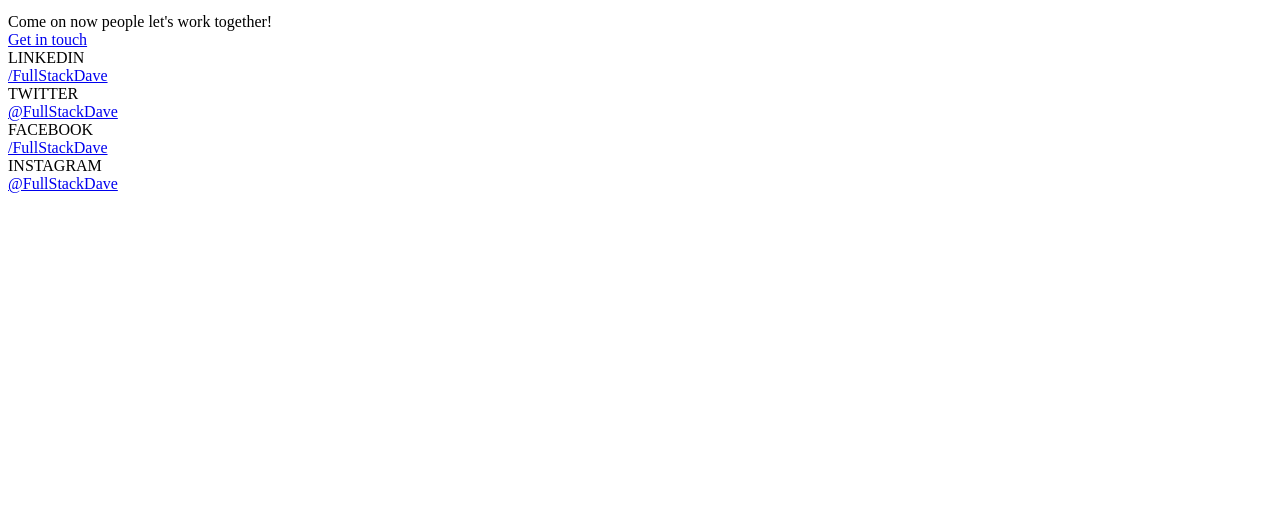
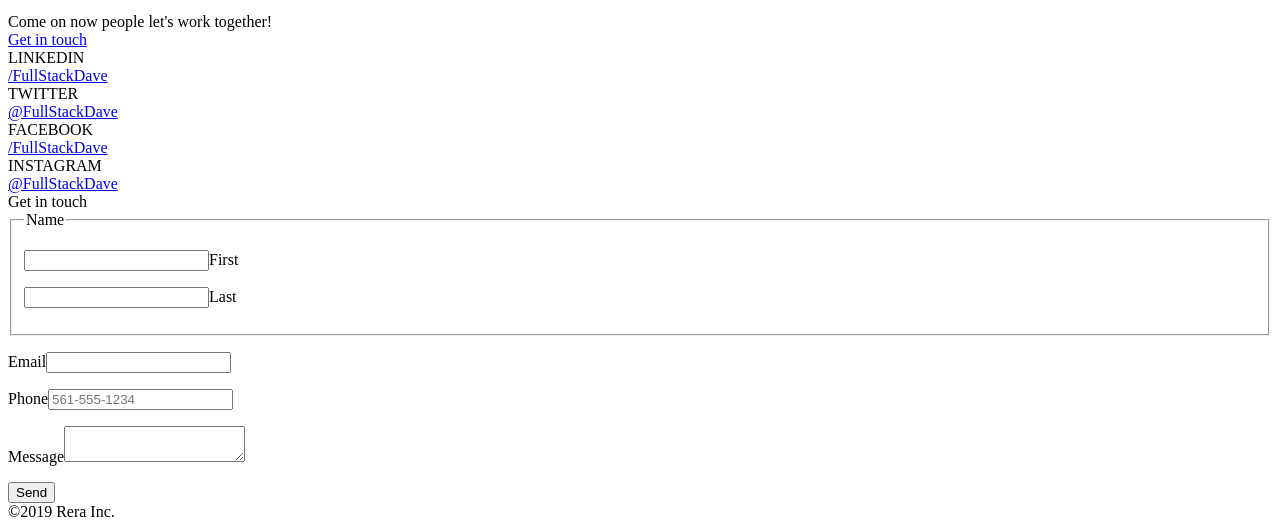
Before and after one commit to rera/davidcabrera.me, a Gatsby site: page / in a window 1280 px wide. Shown: the part 507-1036 px from the top of the page. Before the commit the page ends 800 px from the top, so only its background shows below. Built offline with nearby package versions, Linux system fonts and the light colour scheme; Gatsby itself is replaced by a stand-in of ours.

Commit message:
add contact form + footer

```diff
--- /dev/null
+++ b/src/components/contact.js
@@ -0,0 +1,70 @@
+import React from "react"
+
+class Contact extends React.Component {
+  constructor(props) {
+    super(props);
+    this.state = {
+      nameFirst: '',
+      nameLast: '',
+      email: '',
+      phone: '',
+      message: ''
+    };
+    this.handleInputChange = this.handleInputChange.bind(this);
+    this.handleSubmit = this.handleSubmit.bind(this);
+  }
+
+  handleInputChange(event) {
+    const target = event.target;
+    const value = target.type === 'checkbox' ? target.checked : target.value;
+    const name = target.name;
+
+    this.setState({
+      [name]: value
+    });
+  }
+
+  handleSubmit(event) {
+    console.log(this.state);
+
+    const button = document.querySelector('#contact > form > input[type="submit"]');
+    button.disabled = true
+    button.value = "Sending"
+  }
+
+  render() {
+    return (
+      <section id="contact">
+        <header>{this.props.header}</header>
+        <form onSubmit={this.handleSubmit} method="POST" action="https://formspree.io/david@rerainc.com">
+          <fieldset class="name">
+            <legend>Name</legend>
+            <p>
+              <input type="text" name="nameFirst" value={this.state.nameFirst} onChange={this.handleInputChange} />
+              <label for="nameFirst">First</label>
+            </p>
+            <p>
+              <input type="text" name="nameLast" value={this.state.nameLast} onChange={this.handleInputChange} />
+              <label for="nameLast">Last</label>
+            </p>
+          </fieldset>
+          <p>
+            <label for="email">Email</label>
+            <input type="email" name="email" value={this.state.email} onChange={this.handleInputChange} />
+          </p>
+          <p>
+            <label for="phone">Phone</label>
+            <input type="tel" name="phone" pattern="[0-9]{3}-[0-9]{3}-[0-9]{4}" placeholder="561-555-1234" value={this.state.phone} onChange={this.handleInputChange} />
+          </p>
+          <p>
+            <label for="message">Message</label>
+            <textarea name="message" value={this.state.message} onChange={this.handleInputChange} />
+          </p>
+          <input type="submit" value={this.props.submitText} onChange={this.handleInputChange} />
+        </form>
+      </section>
+    );
+  }
+}
+
+export default Contact
--- /dev/null
+++ b/src/components/footer.js
@@ -0,0 +1,13 @@
+import React from "react"
+
+class Footer extends React.Component {
+  render() {
+    return (
+			<footer id="footer">
+				&copy;{(new Date().getFullYear())} {this.props.company}
+			</footer>
+		)
+  }
+}
+
+export default Footer
--- a/src/components/teaser.js
+++ b/src/components/teaser.js
@@ -4,7 +4,7 @@
   render() {
     return (
 			<section class="teaser">
-				<header>{this.props.title}</header>
+				<header>{this.props.header}</header>
 				<a href={this.props.link}>{this.props.linkText}</a>
 			</section>
 		)
--- a/src/pages/index.js
+++ b/src/pages/index.js
@@ -4,6 +4,8 @@
 import About from "../components/about"
 import Teaser from "../components/teaser"
 import Social from "../components/social"
+import Contact from "../components/contact"
+import Footer from "../components/footer"
 
 export default () =>
 	<main>
@@ -20,11 +22,13 @@
 			imageAlt="David Cabrera - Full Stack Developer"
 			bio="Creative full-stack developer with a passion for user experience and 15+ years of experience in web and ecommerce for diverse verticals. Dynamic hands-on leader with a skill set that spans all aspects of digital experience, acquisition and engagement with expertise in design, development, and data management. Advocate of agile practices and rapid iterative prototyping."
 		/>
-		<Teaser title="Come on now people let's work together!" link="#contact" linkText="Get in touch" />
+		<Teaser header="Come on now people let's work together!" link="#contact" linkText="Get in touch" />
 		<section id="social">
 			<Social platform="LinkedIn" linkText="/FullStackDave" link="https://www.linkedin.com/in/FullStackDave" />
 			<Social platform="Twitter" linkText="@FullStackDave" link="http://twitter.com/fullstackdave" />
 			<Social platform="Facebook" linkText="/FullStackDave" link="http://facebook.com/FullStackDave" />
 			<Social platform="Instagram" linkText="@FullStackDave" link="http://instagram.com/FullStackDave" />
 		</section>
+		<Contact header="Get in touch" submitText="Send" />
+		<Footer company="Rera Inc." />
 	</main>
```
